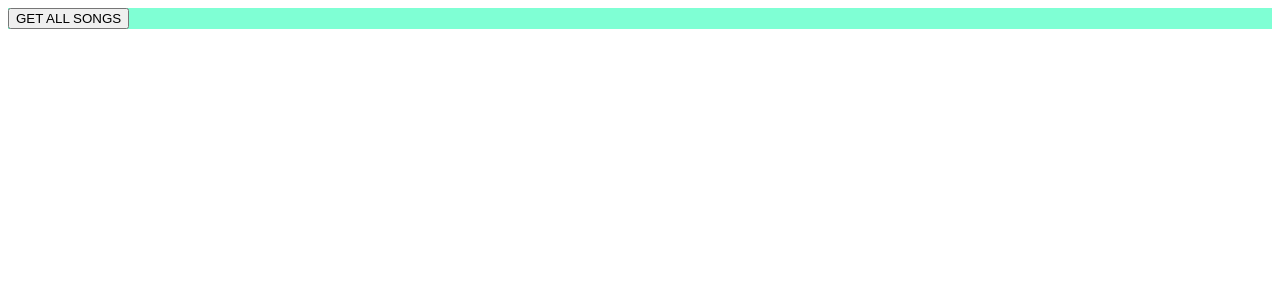
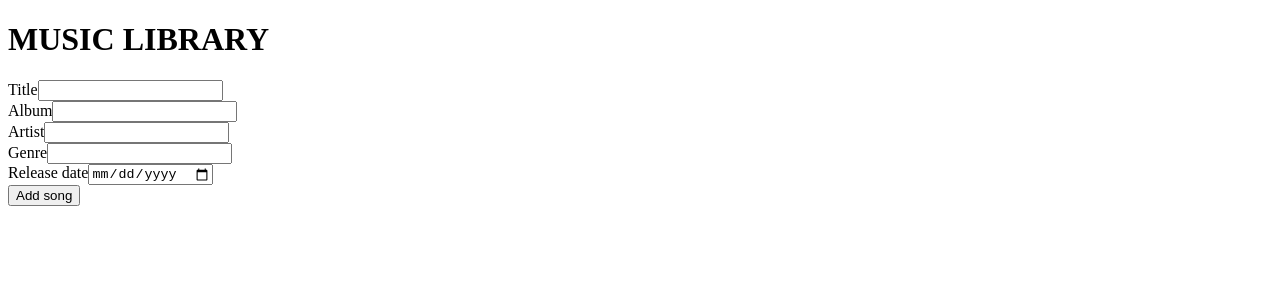
Before and after one commit to Philipwong76/Music_Library_Frontend, a React (Create React App) app: page / in a window 1280 px wide. Shown: the top 300 px of the page. Built offline with nearby package versions, Linux system fonts and the light colour scheme; no server answers.

Commit message:
Added CreateSong function

```diff
--- a/src/App.css
+++ b/src/App.css
@@ -1,3 +1,3 @@
-.App {
+#header {
     background-color: aquamarine;
 }
--- a/src/App.js
+++ b/src/App.js
@@ -1,6 +1,7 @@
 import { useState, useEffect } from 'react';
 import axios from 'axios';
 import './App.css';
+import CreateSong from './components/Createsong/CreateSong';
 
 
 function App() {
@@ -17,9 +18,17 @@ function App() {
     setSongs(response.data)
   }
 
+  async function addNewSongs(songs){
+    const addSongs = await axios.post('http://127.0.0.1:8000/api/music/')
+    setSongs(addSongs.data);
+  }
+
   return (
-    <div className="App">
-        <button onClick={() => getAllSongs()}> GET ALL SONGS</button>
+    <div>
+      <h1>MUSIC LIBRARY</h1>
+      <div>
+        <CreateSong addNewSongProperty={addNewSongs}/>
+      </div>
     </div>
   );
 }
--- /dev/null
+++ b/src/components/Createsong/CreateSong.jsx
@@ -0,0 +1,55 @@
+import React, {useState} from "react";
+
+const CreateSong = (props) => {
+
+    const [title, setTitle] = useState('');
+    const [album, setAblum] = useState('');
+    const [artist, setArtist] = useState('');
+    const [genre, setGenre] = useState('');
+    const [release_date, setRelease_date] = useState('');
+
+    function onSubmit(formEvent){
+        formEvent.preventDefault();
+        const postSong = {
+            title: title,
+            album: album,
+            artist: artist,
+            genre: genre,
+            release_date: release_date
+        }
+
+        console.log(postSong);
+        props.addNewSongProperty(postSong)
+    }
+
+    return (
+        <form onSubmit={onSubmit} className="Createform">
+            <div className="PaddingFunction">
+                <label className="Name">Title</label>
+                <input type='text' value={title} onChange={(event) => setTitle(event.target.value)} className='Nametext'/>
+            </div>
+            <div className="PaddingFunction">
+                <label className="Post">Album</label>
+                <input type='text' value={album} onChange={(event) => setAblum(event.target.value)} className="Posttext" />
+            </div>
+            <div className="PaddingFunction">
+                <label className="Post">Artist</label>
+                <input type='text' value={artist} onChange={(event) => setArtist(event.target.value)} className="Posttext" />
+            </div>
+            <div className="PaddingFunction">
+                <label className="Post">Genre</label>
+                <input type='text' value={genre} onChange={(event) => setGenre(event.target.value)} className="Posttext" />
+            </div>
+            <div className="PaddingFunction">
+                <label className="Post">Release date</label>
+                <input type='date' value={release_date} onChange={(event) => setRelease_date(event.target.value)} className="Posttext" />
+            </div>
+            <div className="ButtonPost">
+            <button type="sumbit" className="Createbutton">Add song</button>
+            </div>
+        </form>
+
+     );
+}
+
+export default CreateSong;
```
